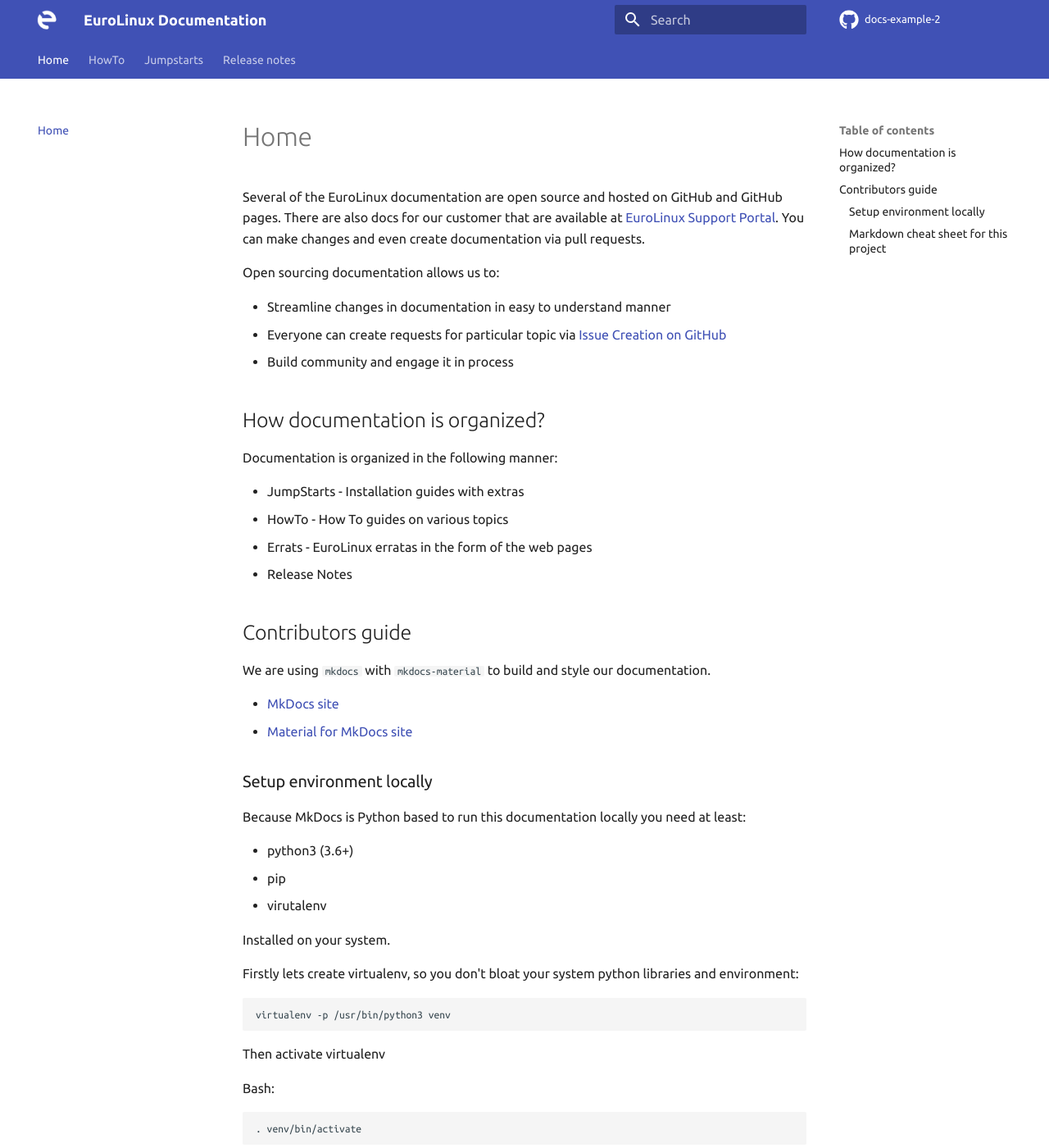
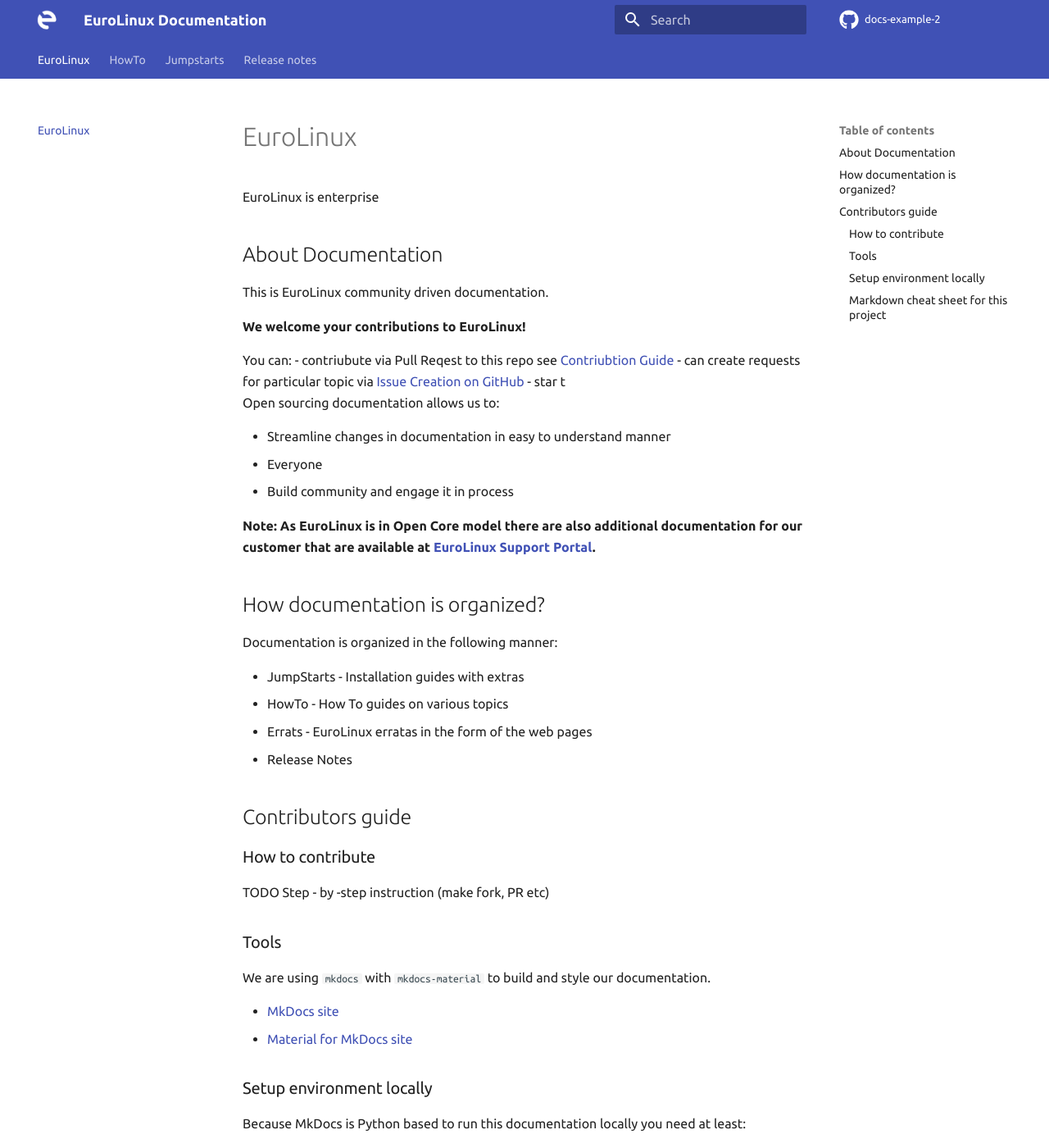
Before and after one commit to EuroLinux/eurolinux-open-docs, an MkDocs documentation site: the page built from docs/index.md, in a window 1280 px wide and 1400 px high. Shown: the whole window at 82% size. Built offline with MkDocs 1.6.1 and Material for MkDocs 9.7.7, drawn with Linux system fonts in a browser that asks for light colours; comment, search, counter and statistics services are not loaded.

Commit message:
enhaning README

```diff
--- a/docs/index.md
+++ b/docs/index.md
@@ -1,16 +1,27 @@
-# Home
+# EuroLinux
+EuroLinux is enterprise
 
-Several of the EuroLinux documentation are open source and hosted on GitHub and
-GitHub pages. There are also docs for our customer that are available at
-[EuroLinux Support Portal](https://support.euro-linux.com). You can make changes and
-even create documentation via pull requests.
 
+## About Documentation
+This is EuroLinux community driven documentation.
+
+**We welcome your contributions to EuroLinux!**
+
+You can:
+- contriubute via Pull Reqest to this repo see [Contriubtion Guide](#Contributors guide)
+- can create requests for particular topic via [Issue Creation on
+   GitHub](https://github.com/EuroLinux/eurolinux-open-docs/issues/new/choose)
+ - star t
 Open sourcing documentation allows us to:
 
 - Streamline changes in documentation in easy to understand manner
-- Everyone can create requests for particular topic via [Issue Creation on
-  GitHub](https://github.com/EuroLinux/eurolinux-open-docs/issues/new/choose)
+- Everyone
 - Build community and engage it in process
+
+
+
+
+**Note:  As EuroLinux is in Open Core model there are also additional documentation for our customer that are available at [EuroLinux Support Portal](https://support.euro-linux.com).**
 
 ## How documentation is organized?
 
@@ -22,7 +33,12 @@
 - Release Notes
 
 ## Contributors guide
+### How to contribute
+TODO
+ Step - by -step instruction (make fork, PR etc)
 
+
+### Tools
 We are using `mkdocs` with `mkdocs-material` to build and style our
 documentation.
 
```
